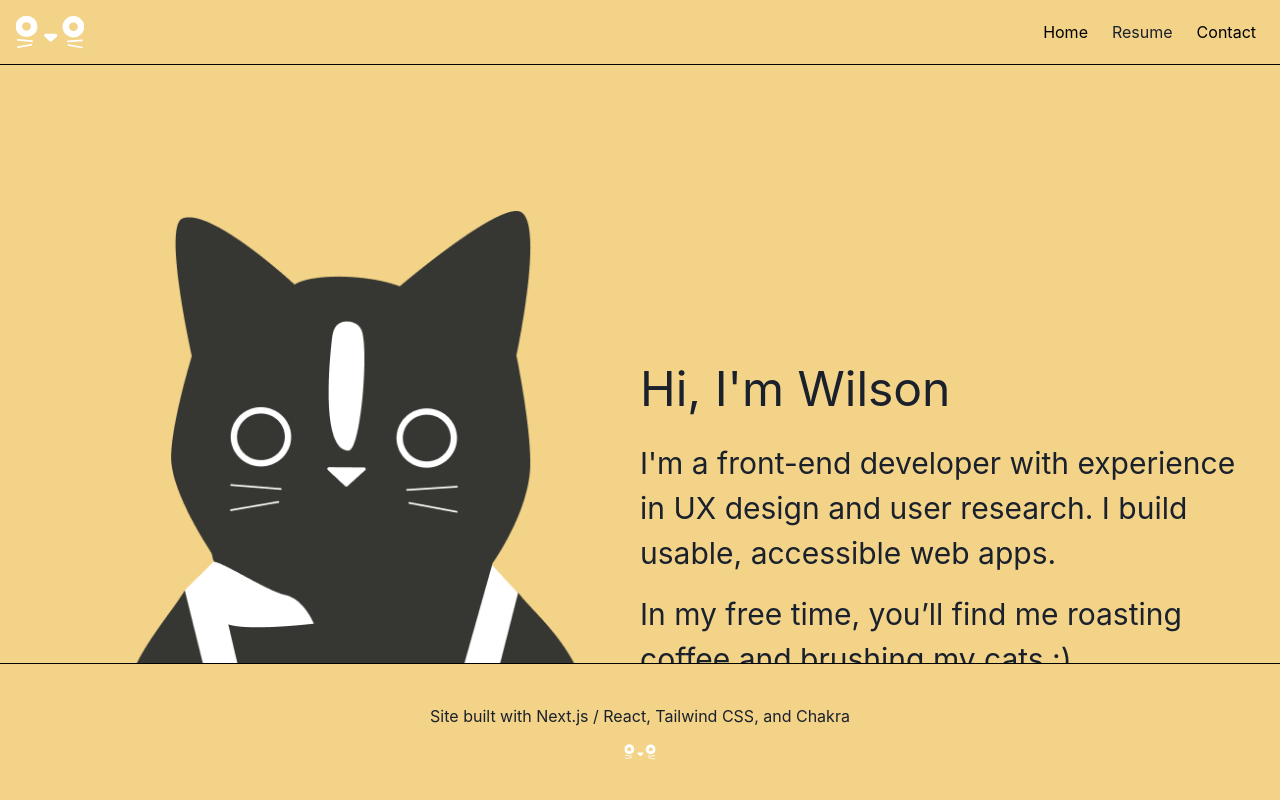
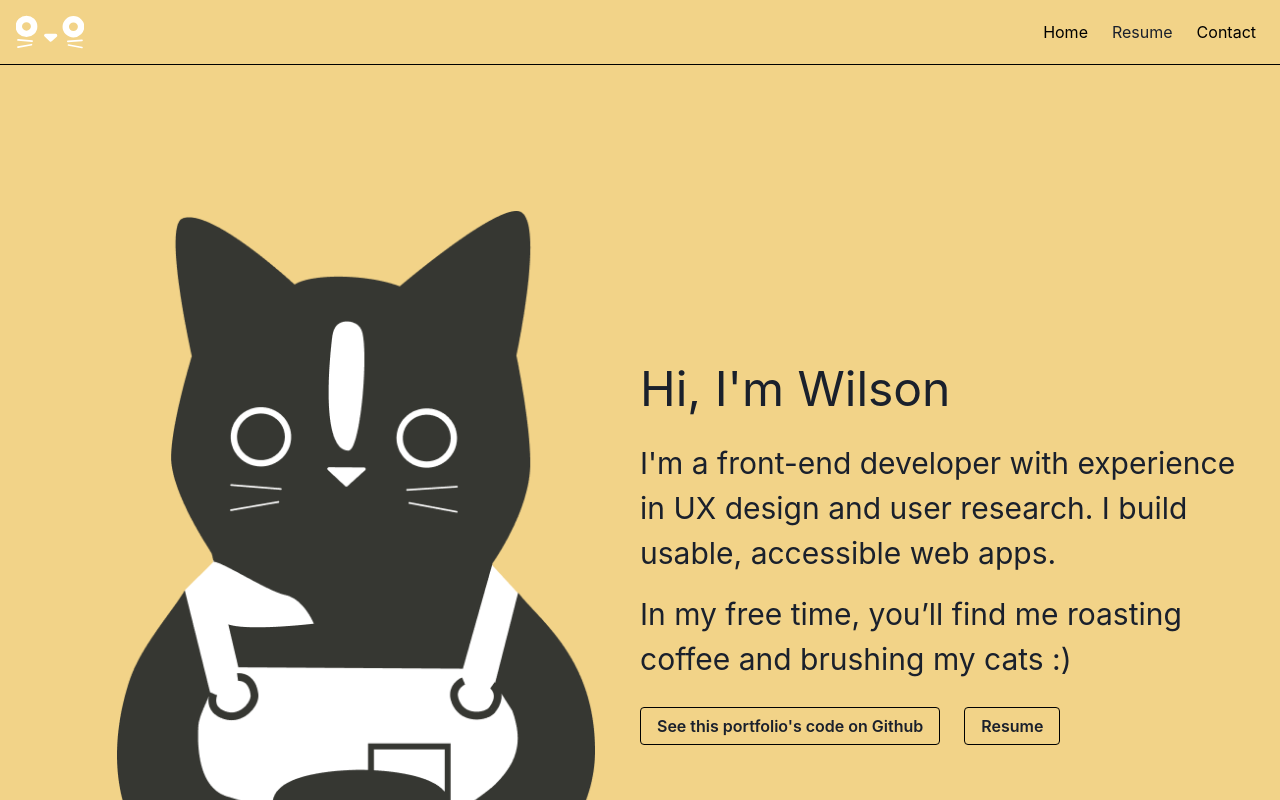
Before and after one commit to wilsonmui/wilsonmui.github.io, a Next.js app: page / in a window 1280 px wide. Shown: the top 800 px of the page. Built offline with nearby package versions, Linux system fonts and the light colour scheme.

Commit message:
added Heads and fixed favicon

```diff
--- a/pages/_app.js
+++ b/pages/_app.js
@@ -4,6 +4,7 @@ import Image from "next/image";
 import {ChakraProvider, extendTheme, Text} from '@chakra-ui/react'
 import React from "react";
 import Script from "next/script";
+import Head from "next/head";
 
 
 function MyApp({ Component, pageProps }) {
@@ -20,16 +21,15 @@ function MyApp({ Component, pageProps }) {
 
 
     return (
-        <ChakraProvider theme={theme} className='flex flex-col min-h-screen'>
+        <div className='min-h-screen flex flex-col'>
+            <ChakraProvider theme={theme} >
                 <Navbar/>
                 <Script
                     src="https://documentcloud.adobe.com/view-sdk/main.js"
                     strategy="beforeInteractive"></Script>
-            <div className='mb-40'>
                 <Component {...pageProps} />
 
-            </div>
-            <footer  className='fixed bottom-0 w-full border-t-[1px] border-black p-10  bg-[#F2D388]'>
+                <footer  className=' w-full h-24 border-t-[1px] border-black p-5  bg-[#F2D388]'>
                     <Text className="flex items-center justify-center">Site built with Next.js / React, Tailwind CSS, and Chakra</Text>
                     <div className="flex items-center justify-center mt-4">
                         <Image src="/logo_main.svg" alt="cat_logo" width={72} height={16} />
@@ -37,6 +37,8 @@ function MyApp({ Component, pageProps }) {
 
                 </footer>
             </ChakraProvider>
+        </div>
+
     )
 }
 
--- a/pages/contact.js
+++ b/pages/contact.js
@@ -1,10 +1,15 @@
 import {Navbar} from "../components/Navbar";
 import {Heading, Text} from "@chakra-ui/react";
 import {PDFDisplay} from "../components/PDFDisplay";
+import Head from "next/head";
 
 export default function Contact() {
     return (
         <div className='grid grid-cols-1 place-items-center'>
+            <Head>
+                <title>Contact</title>
+                <meta name="description" content="contact" />
+            </Head>
 
             <Heading className='m-14 inline-block '>Contact</Heading>
             <Text fontSize='3xl' className='m-24'>You can reach me at my email: wimui@ucsc.edu</Text>
--- a/pages/index.js
+++ b/pages/index.js
@@ -12,7 +12,6 @@ export default function Home() {
             <Head>
                 <title>Wilson Mui - Portfolio</title>
                 <meta name="description" content="Wilson's portfolio" />
-                <link rel="icon" href="/logo_main.svg" />
             </Head>
 
             <div className='place-items-center items-center grid grid-cols-1 lg:grid-cols-2 place-content-center'>
--- a/pages/resume.js
+++ b/pages/resume.js
@@ -1,12 +1,17 @@
 import {PDFDisplay} from "../components/PDFDisplay";
 import {Heading} from "@chakra-ui/react";
+import Head from "next/head";
 
 export default function Resume() {
 
     return (
 
+        <div className='grid grid-cols-1 place-items-center'>
 
-        <div className='grid grid-cols-1 place-items-center'>
+            <Head>
+                <title>Resume</title>
+                <meta name="description" content="resume" />
+            </Head>
 
             <Heading className='m-14 inline-block '>Resume</Heading>
             <PDFDisplay url='https://wilsonmui.github.io/pdf/resume.pdf'/>
```
Also changed, not shown: 1 other file (tests, documents, lock files or other folders). Lines whose indentation alone changed are shown as unchanged.
